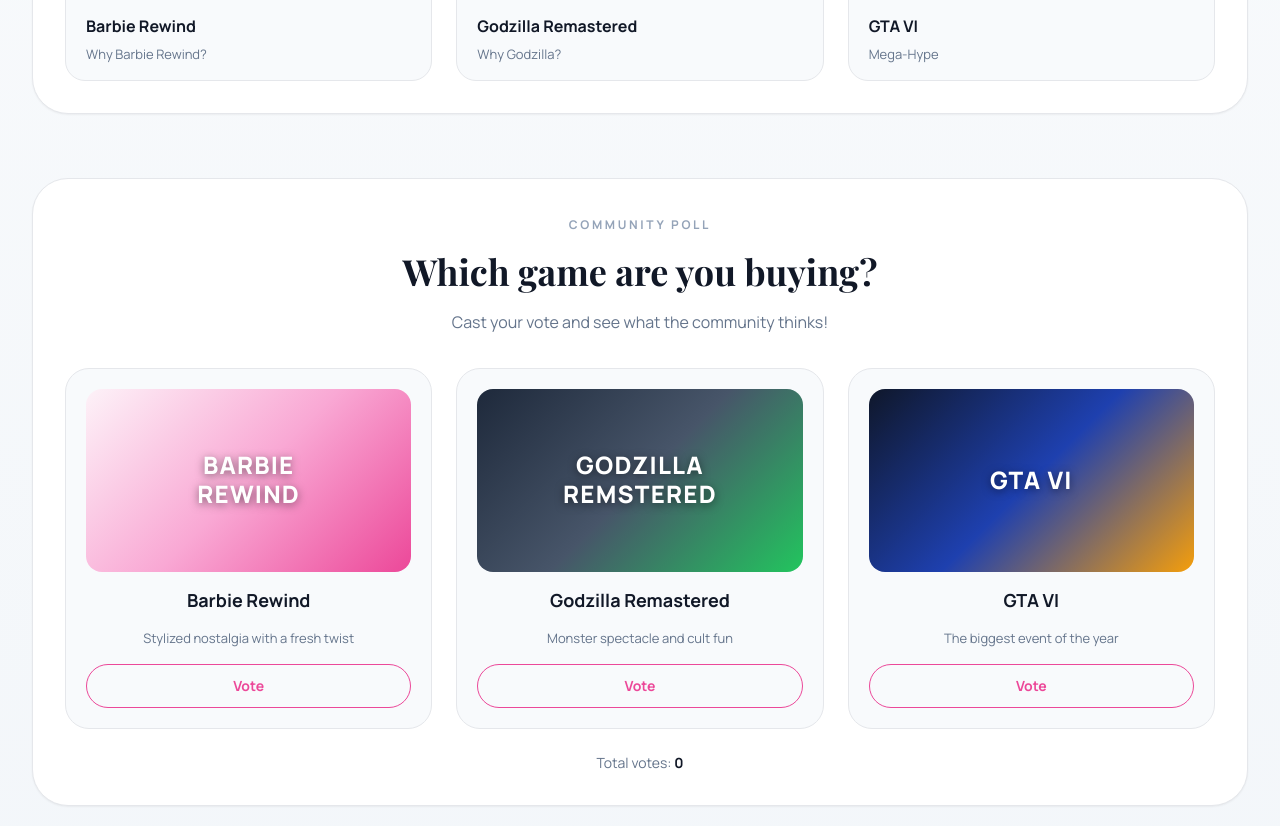
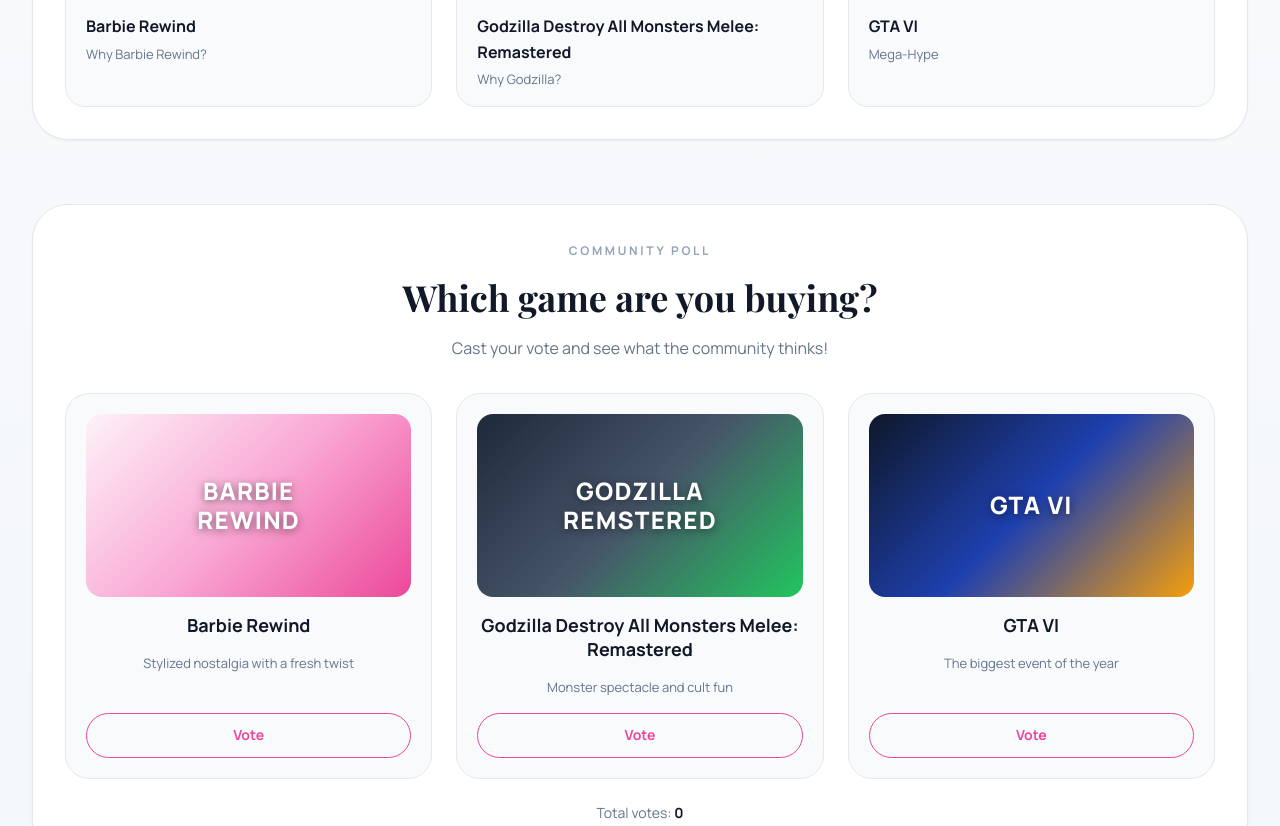
Before and after one commit to K3V1991/GoBarGTA, a plain HTML site: page index.html in a window 1280 px wide. Shown: the part 5250-6076 px from the top of the page. Drawn offline with nearby package versions, Linux system fonts and the light colour scheme.

Commit message:
Update Godzilla to full name

```diff
--- a/index.html
+++ b/index.html
@@ -194,7 +194,7 @@
           </article>
 
           <article class="godzilla-reasons-card">
-            <img src="./images/godzilla.jpg" alt="Godzilla Remastered" class="card-cover"/>
+            <img src="./images/godzilla.jpg" alt="Godzilla Destroy All Monsters Melee: Remastered" class="card-cover"/>
             <div class="card-header">
               <div class="card-heading-group">
                 <span class="card-eyebrow" data-i18n="godzilla_eyebrow">Why Godzilla?</span>
@@ -319,7 +319,7 @@
                 <tr>
                   <th></th>
                   <th>Barbie Rewind</th>
-                  <th>Godzilla Remastered</th>
+                  <th>Godzilla Destroy All Monsters Melee: Remastered</th>
                   <th>GTA VI</th>
                 </tr>
               </thead>
@@ -375,9 +375,9 @@
             </div>
             <div class="trailer-card">
               <div class="trailer-embed">
-                <iframe src="https://www.youtube.com/embed/8N9QN4X1pIk" title="Godzilla Remastered Gameplay" frameborder="0" allow="accelerometer; autoplay; clipboard-write; encrypted-media; gyroscope; picture-in-picture" allowfullscreen></iframe>
+                <iframe src="https://www.youtube.com/embed/8N9QN4X1pIk" title="Godzilla Destroy All Monsters Melee: Remastered Gameplay" frameborder="0" allow="accelerometer; autoplay; clipboard-write; encrypted-media; gyroscope; picture-in-picture" allowfullscreen></iframe>
               </div>
-              <h3 class="trailer-title">Godzilla Remastered</h3>
+              <h3 class="trailer-title">Godzilla Destroy All Monsters Melee: Remastered</h3>
               <p class="trailer-subtitle" data-i18n="godzilla_eyebrow">Why Godzilla?</p>
             </div>
             <div class="trailer-card">
@@ -420,7 +420,7 @@
               <div class="poll-cover" style="background: linear-gradient(135deg, #1e293b, #475569, #22c55e);">
                 <span class="poll-cover-text">GODZILLA<br>REMSTERED</span>
               </div>
-              <h3 class="poll-name">Godzilla Remastered</h3>
+              <h3 class="poll-name">Godzilla Destroy All Monsters Melee: Remastered</h3>
               <p class="poll-desc" data-i18n="poll_godzilla_desc">Monster spectacle and cult fun</p>
               <button class="poll-btn" data-vote="godzilla">
                 <span data-i18n="poll_vote">Vote</span>
```
